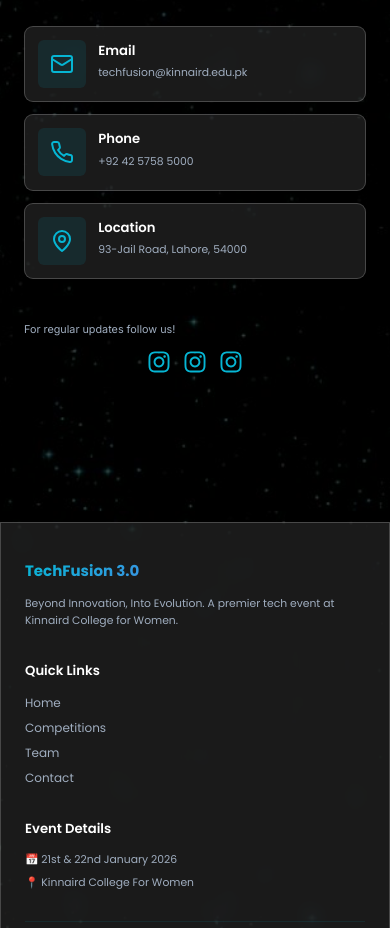
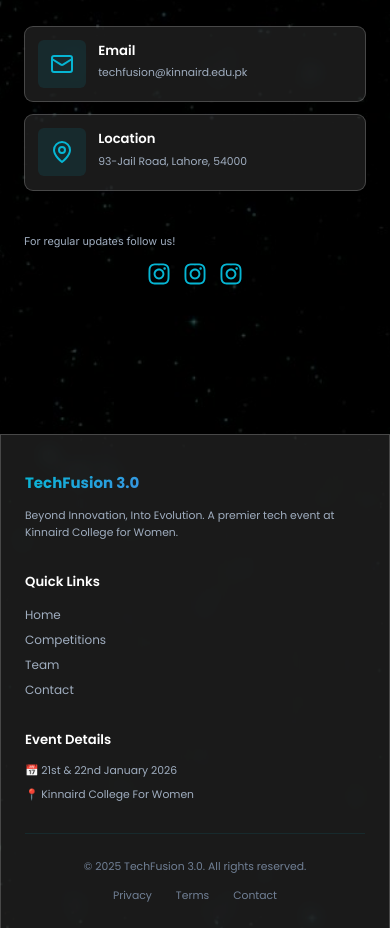
Before and after one commit to rahemeen1/TechFusion3.0, a React (Vite) app: page /contact in a window 390 px wide. Shown: the part 1177-2105 px from the top of the page. Built offline with nearby package versions, Linux system fonts and the light colour scheme.

Commit message:
Remove phone contact details from Contact.jsx
Removed phone contact information from the Contact page.

```diff
--- a/src/pages/Contact.jsx
+++ b/src/pages/Contact.jsx
@@ -24,12 +24,7 @@ function Contact() {
       detail: 'techfusion@kinnaird.edu.pk',
       link: 'mailto:techfusion@kinnaird.edu.pk',
     },
-    {
-      icon: Phone,
-      title: 'Phone',
-      detail: '+92 42 5758 5000',
-      link: 'tel:+924257585000',
-    },
+
     {
       icon: MapPin,
       title: 'Location',
```
